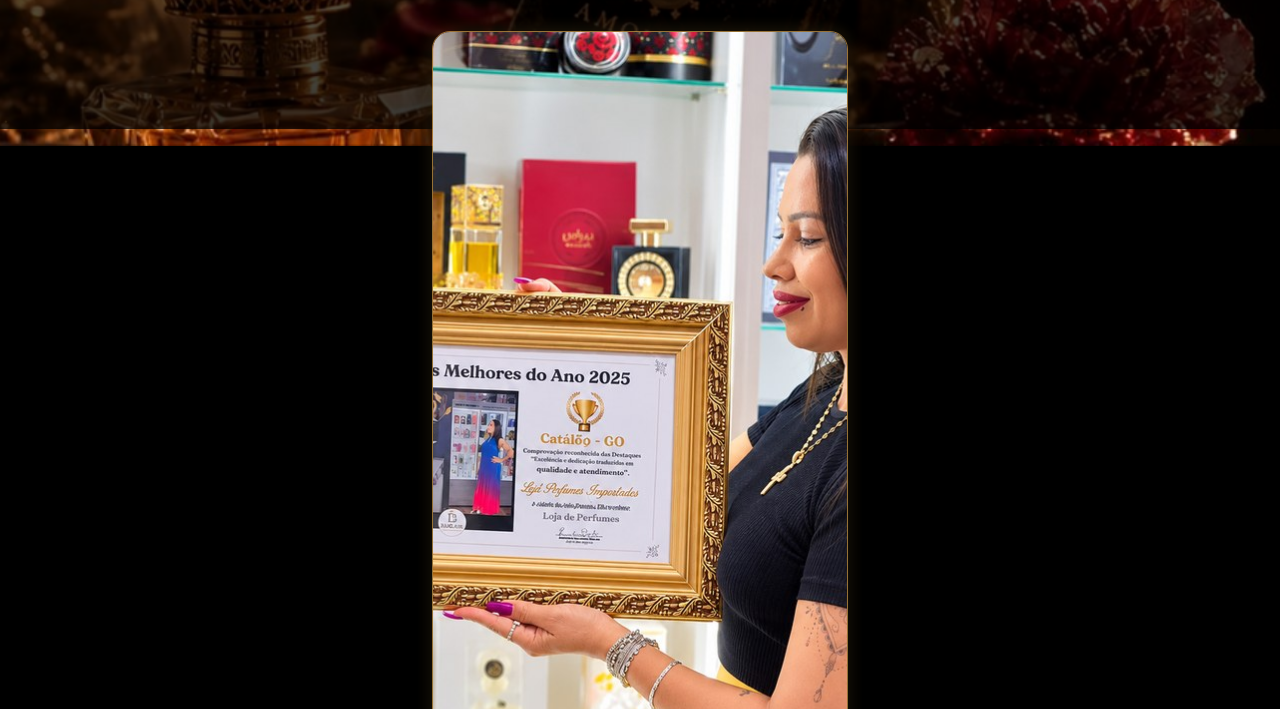
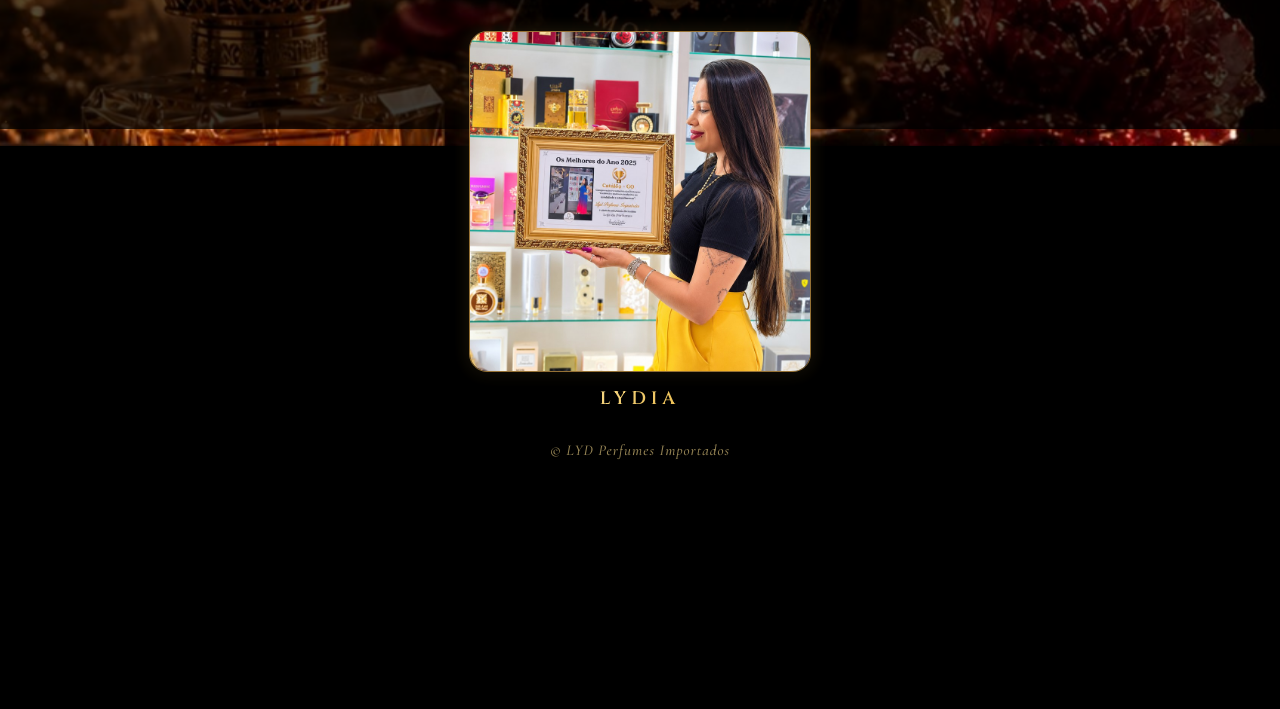
Before and after one commit to pauloddev/lydperfumes, a plain HTML site: page index.html in a window 1280 px wide. Shown: the part 671-1380 px from the top of the page. After the commit the page ends 1160 px from the top, so only its background shows below. Drawn offline with nearby package versions, Linux system fonts and the light colour scheme.

Commit message:
Foto da Lydia inteira, sem corte, proporção original
Co-Authored-By: Claude Sonnet 5.5 <noreply@anthropic.com>
Claude-Session: https://claude.ai/code/session_01AbjRSKbDvBhs3XJF99G3h3

```diff
--- a/index.html
+++ b/index.html
@@ -111,8 +111,8 @@ body{
 
 .label{margin:26px 0 14px;font-size:11px;letter-spacing:5px;color:rgba(245,217,138,.8);text-transform:uppercase;opacity:0;animation:rise .8s .85s forwards}
 
-.person{width:100%;margin-top:34px;opacity:0;animation:rise .8s 1.25s forwards}
-.person img{display:block;width:100%;aspect-ratio:1/1;object-fit:cover;border-radius:18px;border:1px solid rgba(212,162,76,.7);box-shadow:0 10px 30px rgba(0,0,0,.6),0 0 18px rgba(233,185,72,.18)}
+.person{width:82%;margin:34px auto 0;opacity:0;animation:rise .8s 1.25s forwards}
+.person img{display:block;width:100%;height:auto;object-fit:contain;border-radius:18px;border:1px solid rgba(212,162,76,.7);box-shadow:0 10px 30px rgba(0,0,0,.6),0 0 18px rgba(233,185,72,.18)}
 .person figcaption{margin-top:14px;font-family:'Cinzel',serif;font-weight:600;font-size:18px;letter-spacing:5px;text-transform:uppercase;background:var(--gold-grad);background-size:200% auto;-webkit-background-clip:text;background-clip:text;color:transparent;animation:shine 14s linear infinite}
 .foot{margin-top:30px;font-family:'Cormorant Garamond',serif;font-style:italic;font-size:15px;color:rgba(245,217,138,.6);letter-spacing:1px;opacity:0;animation:rise .8s 1.3s forwards}
 
```
